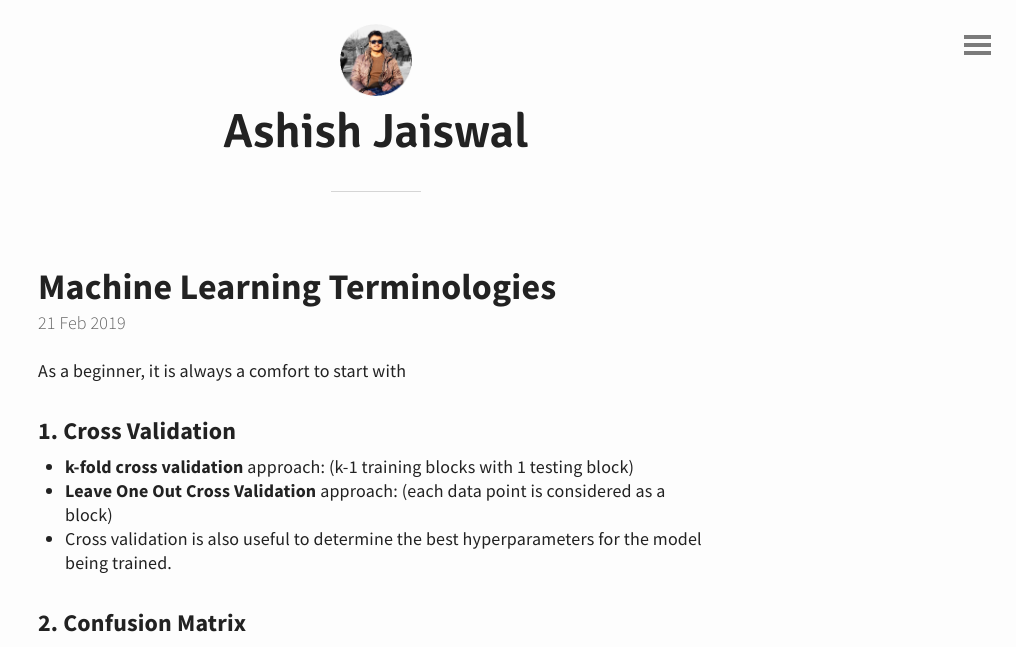
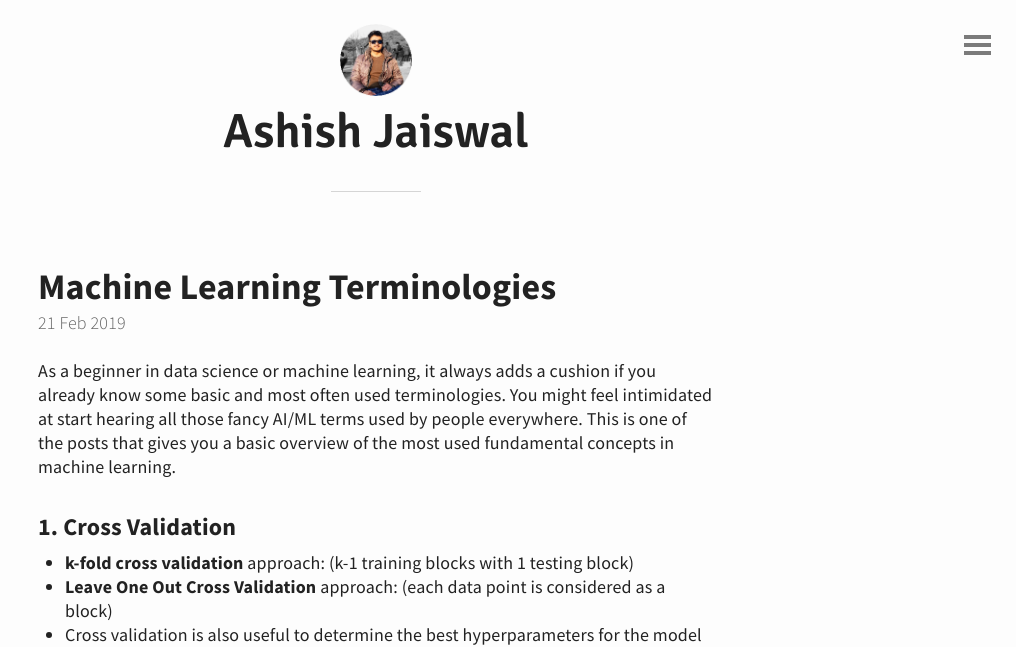
Before and after one commit to asheeshcric/blog, a Jekyll site: the page built from _posts/2019-02-21-machine-learning-fundamentals.md, in a window 1280 px wide and 900 px high, cut to the strip 0-647 px from the top of the window. Shown: the whole strip, without its empty margins (264-1280 px from the left). Built offline with Jekyll 4.4.1, drawn with Linux system fonts in a browser that asks for light colours; comment, search, counter and statistics services are not loaded.

Commit message:
Add introduction to the post: Machine Learning Terminologies

```diff
--- a/_posts/2019-02-21-machine-learning-fundamentals.md
+++ b/_posts/2019-02-21-machine-learning-fundamentals.md
@@ -2,7 +2,11 @@
 title: Machine Learning Terminologies
 ---
 
-As a beginner, it is always a comfort to start with
+As a beginner in data science or machine learning, it always adds a cushion if
+you already know some basic and most often used terminologies. You might feel
+intimidated at start hearing all those fancy AI/ML terms used by people everywhere.
+This is one of the posts that gives you a basic overview of the most used
+fundamental concepts in machine learning.
 
 ### 1. Cross Validation
 - **k-fold cross validation** approach: (k-1 training blocks with 1 testing block)
```
